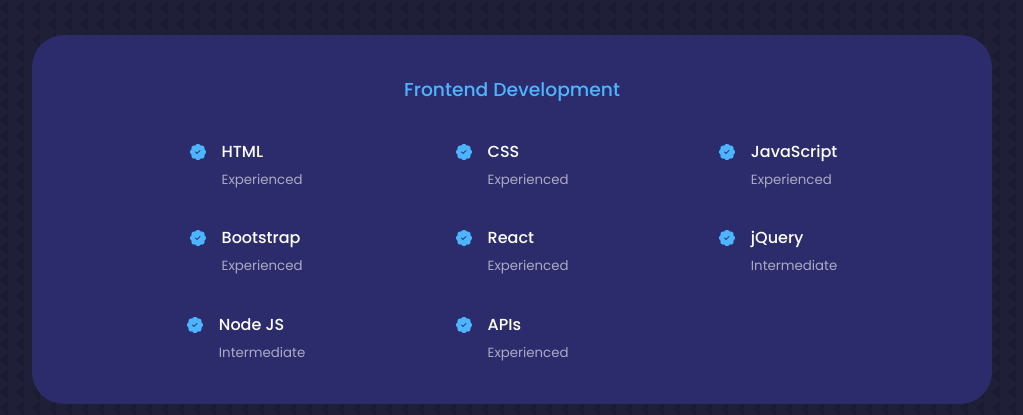
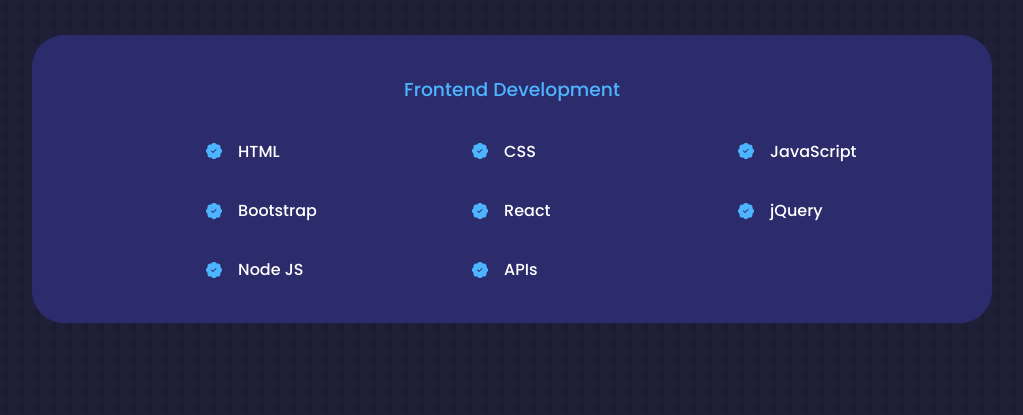
Before and after one commit to YusufDev15/react-portfolio-website, a React (Vite) app: page / in a window 1280 px wide. Shown: the part 1920-2335 px from the top of the page, without its empty margins (128-1151 px from the left). Built offline with nearby package versions, Linux system fonts and the light colour scheme.

Commit message:
update the styles in the about me section

```diff
--- a/src/components/about/about.css
+++ b/src/components/about/about.css
@@ -19,6 +19,7 @@
 }
 
 .about-me-image {
+  height: 130%;
   border-radius: 2rem;
   overflow: hidden;
   transform: rotate(10deg);
@@ -85,6 +86,14 @@
   .about-content p {
     margin: 1rem 0 1.5rem;
   }
+
+  .about-me-image {
+    height: 110%;
+    border-radius: 2rem;
+    overflow: hidden;
+    transform: rotate(10deg);
+    transition: var(--transition);
+  }
 }
 
 /* MEDIA QUERIES (SMALL DEVICES) */
--- a/src/components/experience/Experience.jsx
+++ b/src/components/experience/Experience.jsx
@@ -16,56 +16,56 @@
               <BsPatchCheckFill className="experience-details-icon" />
               <div>
                 <h4>HTML</h4>
-                <small className="text-light">Experienced</small>
+                {/*<small className="text-light">Experienced</small>*/}
               </div>
             </article>
             <article href="" className="experience-details">
               <BsPatchCheckFill className="experience-details-icon" />
               <div>
                 <h4>CSS</h4>
-                <small className="text-light">Experienced</small>
+                {/*<small className="text-light">Experienced</small>*/}
               </div>
             </article>
             <article href="" className="experience-details">
               <BsPatchCheckFill className="experience-details-icon" />
               <div>
                 <h4>JavaScript</h4>
-                <small className="text-light">Experienced</small>
+                {/*<small className="text-light">Experienced</small>*/}
               </div>
             </article>
             <article href="" className="experience-details">
               <BsPatchCheckFill className="experience-details-icon" />
               <div>
                 <h4>Bootstrap</h4>
-                <small className="text-light">Experienced</small>
+                {/*<small className="text-light">Experienced</small>*/}
               </div>
             </article>
             <article href="" className="experience-details">
               <BsPatchCheckFill className="experience-details-icon" />
               <div>
                 <h4>React</h4>
-                <small className="text-light">Experienced</small>
+                {/*<small className="text-light">Experienced</small>*/}
               </div>
             </article>
             <article href="" className="experience-details">
               <BsPatchCheckFill className="experience-details-icon" />
               <div>
                 <h4>jQuery</h4>
-                <small className="text-light">Intermediate</small>
+                {/*<small className="text-light">Intermediate</small>*/}
               </div>
             </article>
             <article href="" className="experience-details">
               <BsPatchCheckFill className="experience-details-icon" />
               <div>
                 <h4>Node JS</h4>
-                <small className="text-light">Intermediate</small>
+                {/*<small className="text-light">Intermediate</small>*/}
               </div>
             </article>
             <article href="" className="experience-details">
               <BsPatchCheckFill className="experience-details-icon" />
               <div>
                 <h4>APIs</h4>
-                <small className="text-light">Experienced</small>
+                {/*<small className="text-light">Experienced</small>*/}
               </div>
             </article>
           </div>
--- a/src/components/experience/experience.css
+++ b/src/components/experience/experience.css
@@ -32,12 +32,12 @@
 
 .experience-details {
   display: flex;
-  justify-content: center;
+  align-items: center;
+  padding-left: 35%;
   gap: 1rem;
 }
 
 .experience-details-icon {
-  margin-top: 6px;
   color: var(--color-primary);
 }
 
--- a/src/components/footer/Footer.jsx
+++ b/src/components/footer/Footer.jsx
@@ -37,7 +37,7 @@
           <FaInstagram />
         </a>
         <a
-          href="https://twitter.com"
+          href="https://twitter.com/YusufDev15"
           target="_blank"
           rel="noopener noreferrer"
         >
--- a/src/components/header/HeaderSocials.jsx
+++ b/src/components/header/HeaderSocials.jsx
@@ -20,7 +20,7 @@
       >
         <FaGithub />
       </a>
-      <a href="https://twitter.com" target="_blank" rel="noopener noreferrer">
+      <a href="https://twitter.com/YusufDev15" target="_blank" rel="noopener noreferrer">
         <FaTwitter />
       </a>
     </div>
```
